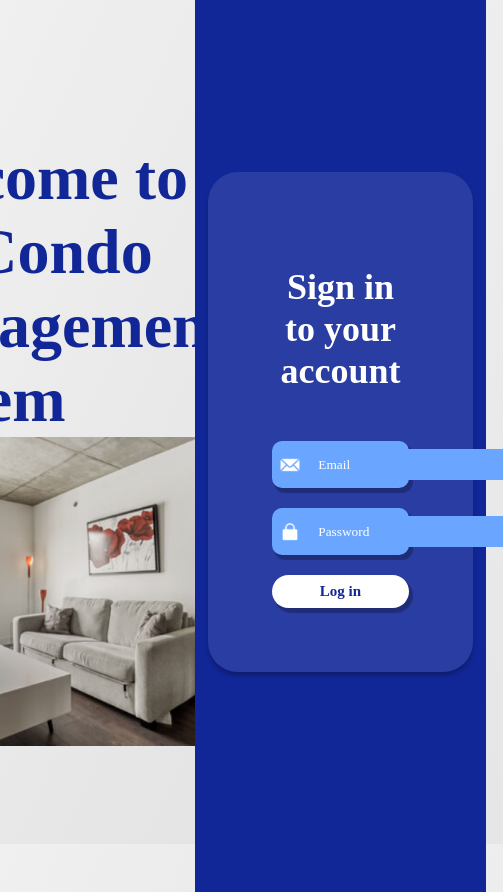
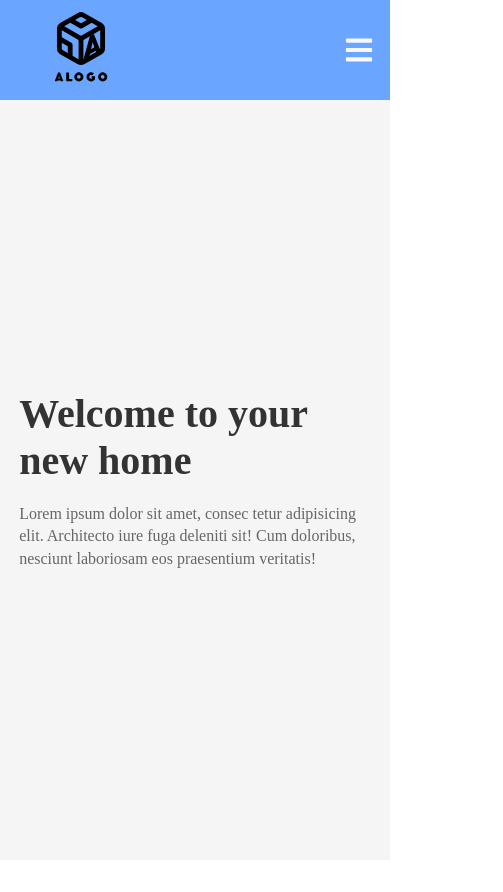
Before and after one commit to Ahmad-Elmahallawy/iCondo, a React (Create React App) app in the folder frontend/: page / in a window 390 px wide. Shown: the whole page, 503 px wide, since content can reach past the window. After the commit the page ends 860 px from the top, so only its background shows below. Built offline with nearby package versions, Linux system fonts and the light colour scheme.

Commit message:
Added navbar and website's landing page (aka Hero), added styling to navbar to make it responsive.

```diff
--- a/frontend/package.json
+++ b/frontend/package.json
@@ -13,6 +13,7 @@
     "formik": "^2.4.5",
     "react": "^18.2.0",
     "react-dom": "^18.2.0",
+    "react-icons": "^5.0.1",
     "react-scripts": "5.0.1",
     "typescript": "^4.9.5",
     "web-vitals": "^2.1.4",
@@ -41,5 +42,8 @@
       "last 1 firefox version",
       "last 1 safari version"
     ]
+  },
+  "devDependencies": {
+    "react-router-dom": "^6.21.3"
   }
 }
--- a/frontend/src/App.tsx
+++ b/frontend/src/App.tsx
@@ -1,17 +1,30 @@
 import React from 'react';
+import { BrowserRouter, Routes, Route } from "react-router-dom";
 import './Style/root.css'
 import SignUp from './Components/Authentication/SignUp';
-import RegistrationLandingPage from './Components/Authentication/RegistrationLandingPage';
-import LogInLandingPage from './Components/Authentication/LogInLandingPage';
+import RegistrationLandingPage from './Pages/RegistrationLandingPage';
+import LogInLandingPage from './Pages/LogInLandingPage';
+import NavBar from './Components/NavBar';
+import Hero from './Pages/Hero';
+
 
 function App() {
 
 
 
   return (
-    <div className="App">
-     <LogInLandingPage />
-    </div>
+    <BrowserRouter>
+      <NavBar />
+      <Routes>
+        <Route path="/" element={<Hero />} />
+        <Route path="Login" element={<LogInLandingPage />} />
+        <Route path="Register" element={<RegistrationLandingPage />} />
+        <Route path="Signup" element={<SignUp />} />
+        <Route path="Portfolio" element={<></>} />
+        <Route path="Finance" element={<></>} />
+        <Route path="*" element={<></>} />
+      </Routes>
+    </BrowserRouter>
   );
 }
 
--- /dev/null
+++ b/frontend/src/Components/NavBar.css
@@ -0,0 +1,64 @@
+.navbar {
+    width: 100%;
+    height: 100px;
+    display: flex;
+    justify-content: space-between;
+    align-items: center;
+    padding: 1rem;
+    background-color: #6aa6ff;
+}
+
+ul {
+    list-style-type: none;
+}
+
+.nav-menu {
+    display: flex;
+}
+
+.nav-item {
+    padding: 1rem;
+}
+
+a {
+    color: var(--text-primary);
+}
+
+a:hover {
+    text-decoration: none;
+    color: #fff;
+}
+
+/* If screen size is big do not display hamburger */
+.hamburger {
+    display: none;
+}
+
+@media screen and (max-width: 940px) {
+    .nav-menu {
+        position: fixed;
+        left: -100%;
+        top: 100px;
+        flex-direction: column;
+        justify-content: center;
+        background-color: #6aa6ff;
+        width: 100%;
+        height: 100%;
+        text-align: center;
+        transition: 0.4s;
+    }
+
+    .nav-menu.active {
+        left: 0;
+    }
+
+    .nav-item {
+        margin: 1.5rem;
+        font-size: 1.8rem;
+        justify-content: center;
+    }
+
+    .hamburger {
+        display: flex;
+    }
+}
--- /dev/null
+++ b/frontend/src/Components/NavBar.tsx
@@ -0,0 +1,29 @@
+import React, { useState } from 'react'
+import { FaBars, FaTimes } from 'react-icons/fa'
+import { Link } from "react-router-dom";
+import './NavBar.css'
+
+const Navbar = () => {
+    const [click, setClick] = useState(false)
+
+    const handleClick = () => setClick(!click)
+
+    return (
+        <div className='navbar'>
+            <div className='logo'>
+                <img width="130" height="130" src={'Assets/logo-placeholder.svg'} alt='logo' />
+            </div>
+            <ul className={click ? 'nav-menu active' : 'nav-menu'}>
+                <li className='nav-item'><Link to="/">Home</Link></li>
+                <li className='nav-item'><Link to="/Login">Log In</Link></li>
+                <li className='nav-item'><Link to="/Register">Register</Link></li>
+                <li className='nav-item'><Link to="/Signup">Sign Up</Link></li>
+            </ul>
+            <div className='hamburger' onClick={handleClick}>
+                {click ? (<FaTimes size={30} style={{ color: '#f8f8f8' }} />) : (<FaBars size={30} style={{ color: '#f8f8f8' }} />)}
+            </div>
+        </div>
+    )
+}
+
+export default Navbar
--- /dev/null
+++ b/frontend/src/Pages/Hero.css
@@ -0,0 +1,86 @@
+.hero {
+    width: 100%;
+    height: 100vh;
+    background: var(--background-dark);
+}
+
+.container {
+    max-width: 1240px;
+    padding: 0 1rem;
+    margin: auto;
+}
+
+.hero .content {
+    display: grid;
+    grid-template-columns: repeat(2, 1fr);
+}
+
+.col-1 {
+    padding: 1rem 1rem 1rem 0;
+    height: 70vh;
+    display: flex;
+    flex-direction: column;
+    justify-content: center;
+}
+
+.col-1 h1 {
+    font-size: 3rem;
+    font-weight: 700;
+    color: var(--text-primary);
+}
+
+.col-1 p {
+    font-size: 1rem;
+    color: var(--text-secondary);
+    line-height: 1.4;
+    margin-top: 1.2rem;
+}
+
+.col-2 {
+    padding: 1rem;
+    height: 70vh;
+    display: flex;
+    flex-direction: column;
+    justify-content: center;
+    font-size: .8rem;
+}
+
+.img-layout {
+    width: 400px;
+    margin: auto;
+    background-color: var(--white);
+    border-radius: 6px;
+}
+
+.img-container {
+    padding: 1.5rem 2rem;
+}
+
+@media screen and (max-width:940px) {
+    .hero {
+        height: auto;
+        width: 100%;
+    }
+
+    .hero .container {
+        padding: 0 1rem;
+    }
+
+    .hero .content {
+        grid-template-columns: 1fr;
+    }
+
+    .col-1 {
+        height: 90vh;
+        padding: .2rem;
+        max-width: 100%;
+    }
+
+    .hero h1 {
+        font-size: 2.5rem;
+    }
+
+    .hero .col-2 {
+        display: none;
+    }
+}
--- /dev/null
+++ b/frontend/src/Pages/Hero.tsx
@@ -0,0 +1,28 @@
+import './Hero.css'
+
+const Hero = () => {
+    return (
+        <div className='hero'>
+            <div className='container'>
+                <div className='content'>
+                    <div className='col-1'>
+                        <h1>Welcome to your new home</h1>
+                        <p>Lorem ipsum dolor sit amet, consec tetur adipisicing elit.
+                            Architecto iure fuga deleniti sit! Cum doloribus, nesciunt
+                            laboriosam eos praesentium veritatis!</p>
+                    </div>
+                    <div className='col-2'>
+                        <div className='img-layout'>
+                            <div className='img-container'>
+                                <img src="Assets/registration-room.png" alt="" />
+                            </div>
+                        </div>
+                    </div>
+                </div>
+            </div>
+
+        </div>
+    )
+}
+
+export default Hero
--- a/frontend/src/Components/Authentication/RegistrationLandingPage.tsx
+++ b/frontend/src/Pages/LogInLandingPage.tsx
@@ -1,25 +1,22 @@
 import React from "react";
-import SignUp from "./SignUp";
-import "../../Style/AuthenticationStyle/LoginAndRegistrationLandingPageStyle.css";
+import "../Style/AuthenticationStyle/LoginAndRegistrationLandingPageStyle.css";
+import LogIn from "../Components/Authentication/LogIn";
 
-const RegistrationLandingPage = () => {
+const LogInLandingPage = () => {
   return (
     <div className="registration-and-login-container">
       <div className="registration-and-login-title-and-image-container">
-        <h1>
-          Sign Up <br />
-          Now!
-        </h1>
+        <h1>Welcome to the Condo Management System</h1>
         <img src="Assets/registration-room.png" alt="" />
       </div>
       <div className="registration-and-login-information-container">
         <div className="registration-and-login-information-content">
-          <h2>Create Your Account</h2>
-          <SignUp />
+          <h2>Sign in to your account</h2>
+          <LogIn />
         </div>
       </div>
     </div>
   );
 };
 
-export default RegistrationLandingPage;
+export default LogInLandingPage;
--- a/frontend/src/Components/Authentication/LogInLandingPage.tsx
+++ b/frontend/src/Pages/RegistrationLandingPage.tsx
@@ -1,22 +1,25 @@
 import React from "react";
-import "../../Style/AuthenticationStyle/LoginAndRegistrationLandingPageStyle.css";
-import LogIn from "./LogIn";
+import SignUp from "../Components/Authentication/SignUp";
+import "../Style/AuthenticationStyle/LoginAndRegistrationLandingPageStyle.css";
 
-const LogInLandingPage = () => {
+const RegistrationLandingPage = () => {
   return (
     <div className="registration-and-login-container">
       <div className="registration-and-login-title-and-image-container">
-        <h1>Welcome to the Condo Management System</h1>
+        <h1>
+          Sign Up <br />
+          Now!
+        </h1>
         <img src="Assets/registration-room.png" alt="" />
       </div>
       <div className="registration-and-login-information-container">
         <div className="registration-and-login-information-content">
-          <h2>Sign in to your account</h2>
-          <LogIn />
+          <h2>Create Your Account</h2>
+          <SignUp />
         </div>
       </div>
     </div>
   );
 };
 
-export default LogInLandingPage;
+export default RegistrationLandingPage;
--- a/frontend/src/Style/root.css
+++ b/frontend/src/Style/root.css
@@ -1,12 +1,15 @@
 /* styles.css */
+* {
+  box-sizing: border-box;
+  margin: 0;
+  padding: 0;
+}
 
 :root {
   /* Color Palette */
-  --body-background-gradient: linear-gradient(
-    to bottom right,
-    #f0f0f0,
-    #e0e0e0
-  );
+  --body-background-gradient: linear-gradient(to bottom right,
+      #f0f0f0,
+      #e0e0e0);
   --text-primary: #333;
   --text-secondary: #666;
   --heading-primary: #122797;
@@ -73,9 +76,12 @@ a:hover {
 input {
   background: var(--input-background);
   border: none;
-  padding: 8px; /* Add padding for better visibility */
-  border: none; /* Remove default border */
-  outline: none; /* Remove outline on focus (click) */
+  padding: 8px;
+  /* Add padding for better visibility */
+  border: none;
+  /* Remove default border */
+  outline: none;
+  /* Remove outline on focus (click) */
 }
 
 button {
```
Also changed, not shown: frontend/public/Assets/logo-placeholder.svg (added), 1 other file (tests, documents, lock files or other folders).
